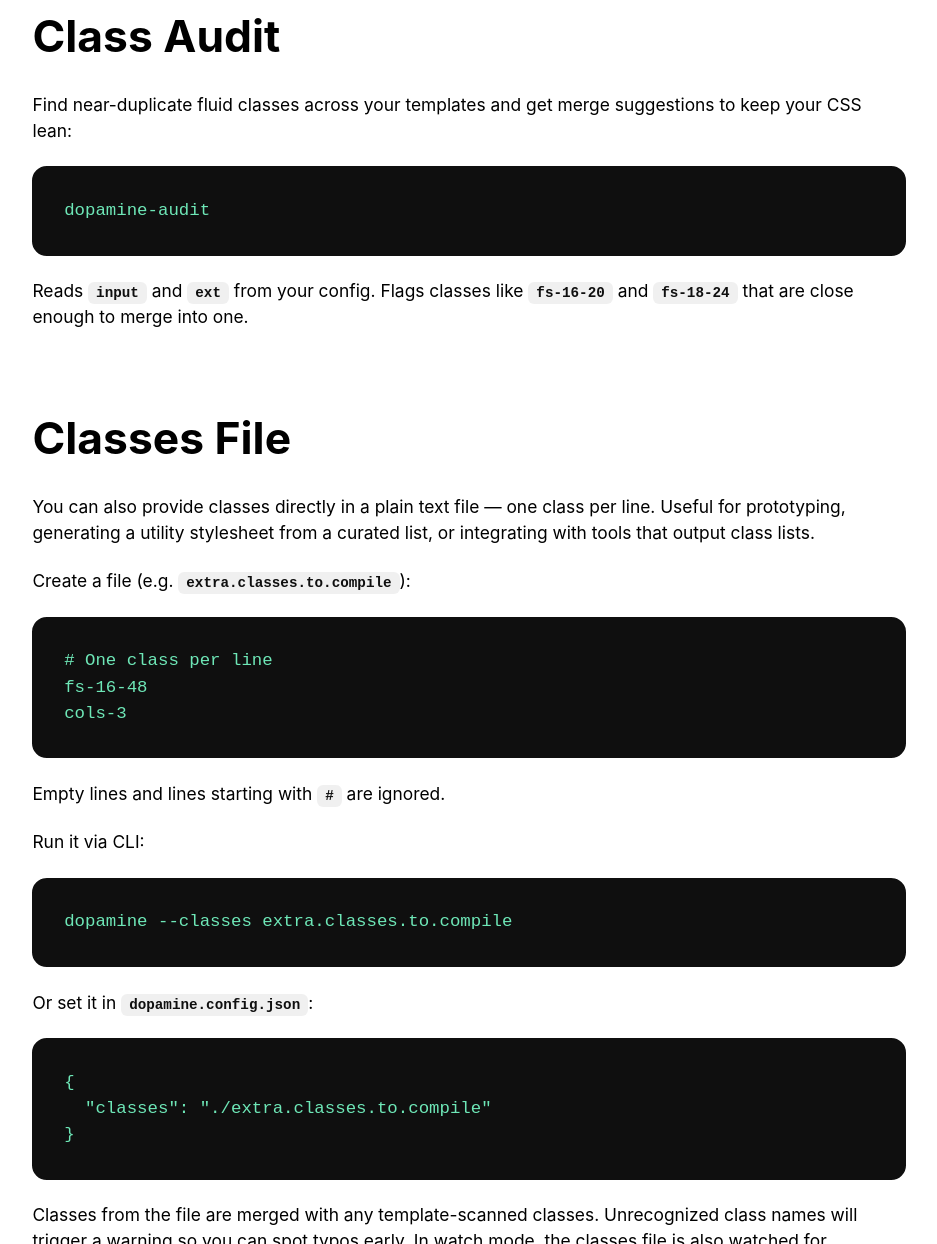
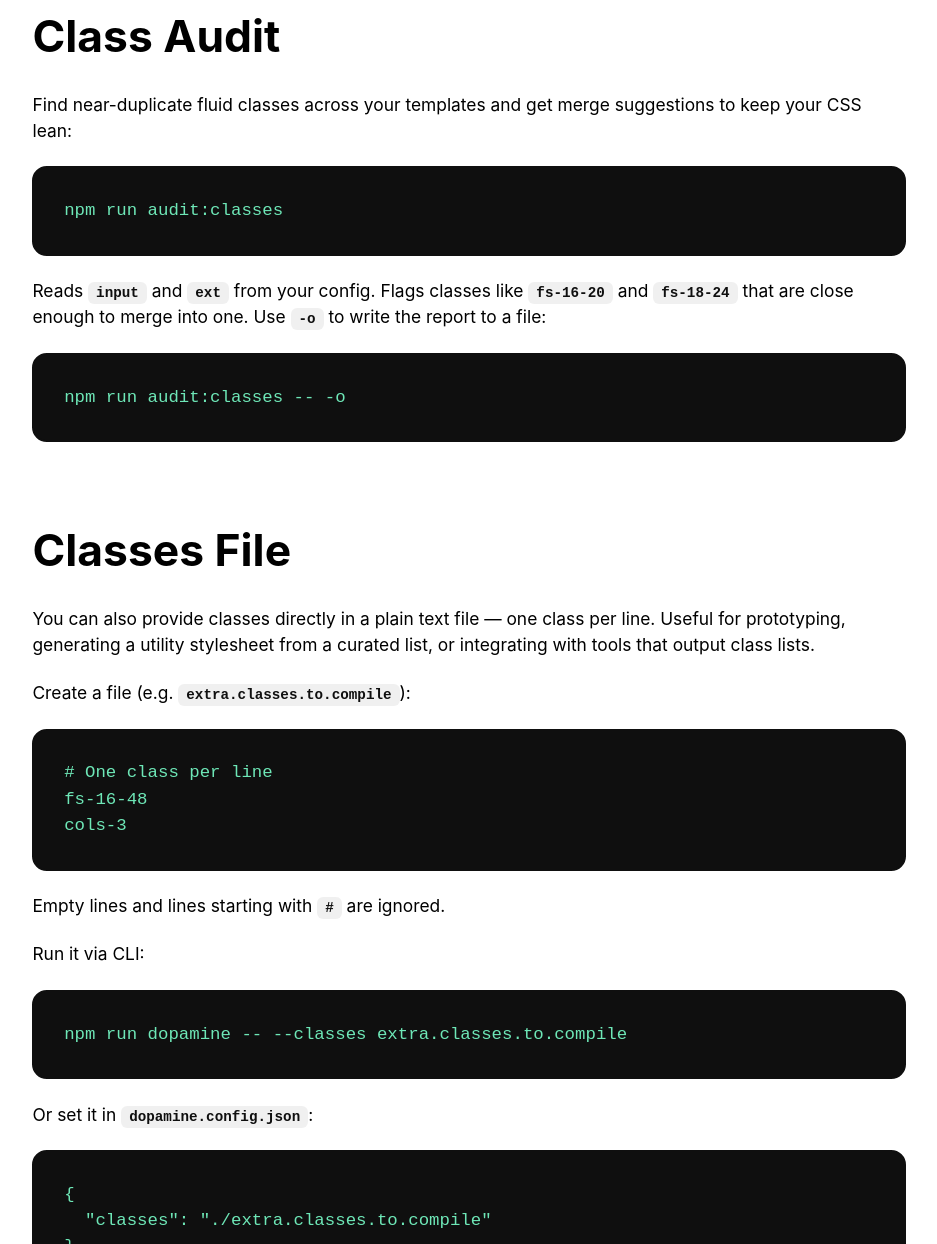
Before and after one commit to panfotis/dopamine-fluid-css, a website: page docs/index.html in a window 1280 px wide. Shown: the part 3440-4684 px from the top of the page, without its empty margins (171-1108 px from the left). Drawn offline with Linux system fonts and the light colour scheme.

Commit message:
docs: update CLI examples to use npm run scripts and add -o flag docs

```diff
--- a/docs/index.html
+++ b/docs/index.html
@@ -129,8 +129,9 @@ npm run dev           # watch + Sass + browser auto-reload</code></pre>
 <section class="container-960 px-16-48 my-40-80">
   <h2 class="fs-24-48 mb-12-24">Class Audit</h2>
   <p class="fs-14-18 mb-12-24">Find near-duplicate fluid classes across your templates and get merge suggestions to keep your CSS lean:</p>
-  <pre class="block p-16-32 radius-8-16 demo-box" style="overflow-x:auto;"><code class="fs-14-18 lh-15">dopamine-audit</code></pre>
-  <p class="fs-14-18 mt-12-24">Reads <code>input</code> and <code>ext</code> from your config. Flags classes like <code>fs-16-20</code> and <code>fs-18-24</code> that are close enough to merge into one.</p>
+  <pre class="block p-16-32 radius-8-16 demo-box" style="overflow-x:auto;"><code class="fs-14-18 lh-15">npm run audit:classes</code></pre>
+  <p class="fs-14-18 mt-12-24">Reads <code>input</code> and <code>ext</code> from your config. Flags classes like <code>fs-16-20</code> and <code>fs-18-24</code> that are close enough to merge into one. Use <code>-o</code> to write the report to a file:</p>
+  <pre class="block p-16-32 radius-8-16 demo-box mt-12-24" style="overflow-x:auto;"><code class="fs-14-18 lh-15">npm run audit:classes -- -o</code></pre>
 </section>
 
 <section class="container-960 px-16-48 my-40-80">
@@ -142,7 +143,7 @@ fs-16-48
 cols-3</code></pre>
   <p class="fs-14-18 mb-12-24">Empty lines and lines starting with <code>#</code> are ignored.</p>
   <p class="fs-14-18 mb-12-24">Run it via CLI:</p>
-  <pre class="block p-16-32 radius-8-16 demo-box mb-12-24" style="overflow-x:auto;"><code class="fs-14-18 lh-15">dopamine --classes extra.classes.to.compile</code></pre>
+  <pre class="block p-16-32 radius-8-16 demo-box mb-12-24" style="overflow-x:auto;"><code class="fs-14-18 lh-15">npm run dopamine -- --classes extra.classes.to.compile</code></pre>
   <p class="fs-14-18 mb-12-24">Or set it in <code>dopamine.config.json</code>:</p>
   <pre class="block p-16-32 radius-8-16 demo-box mb-12-24" style="overflow-x:auto;"><code class="fs-14-18 lh-15">{
   "classes": "./extra.classes.to.compile"
```
Also changed, not shown: README.md.
